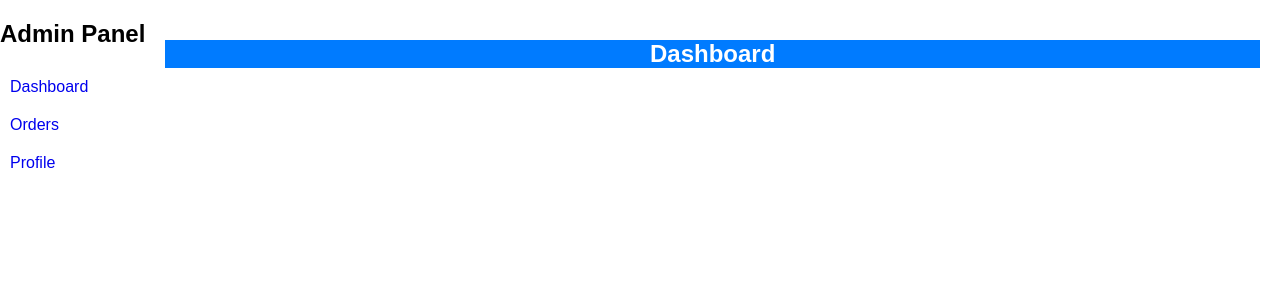
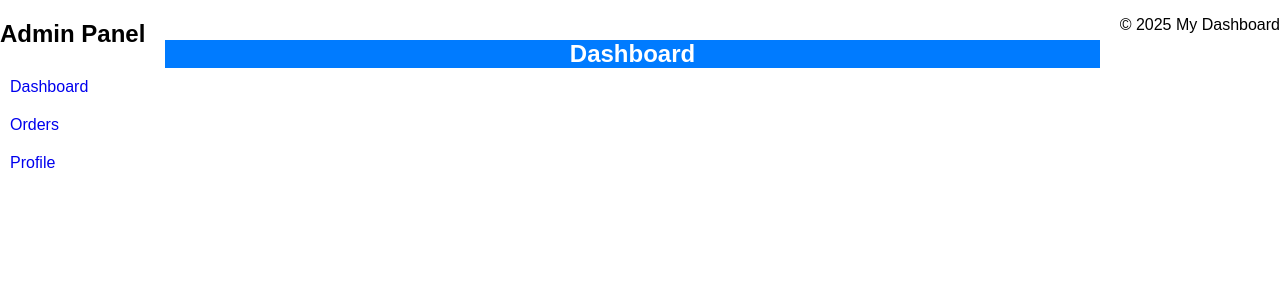
Before and after one commit to faizalnursaori/django_playground, a Django app: template templates/dashboard/dashboard_base.html in a window 1280 px wide. Shown: the top 300 px of the page. Run offline with Django 5.2, Linux system fonts and the light colour scheme; the template is opened without the code that fills it, so the values that code supplies are empty.

Commit message:
feat: add include context

```diff
--- a/templates/dashboard/dashboard_base.html
+++ b/templates/dashboard/dashboard_base.html
@@ -37,12 +37,7 @@
 </head>
 
 <body>
-  <div class="sidebar">
-    <h2>Admin Panel</h2>
-    <a href="{% url 'dashboard_home' %}">Dashboard</a>
-    <a href="{% url 'dashboard_orders' %}">Orders</a>
-    <a href="{% url 'dashboard_profile' %}">Profile</a>
-  </div>
+  {% include "dashboard/dashboard_sidebar.html" %}
 
   <div class="main-content">
     <div class="navbar">
@@ -55,6 +50,8 @@
       </div>
     </div>
   </div>
+
+  {% include "dashboard/dashboard_footer.html" %}
 </body>
 
 </html>
--- /dev/null
+++ b/templates/dashboard/dashboard_footer.html
@@ -0,0 +1,3 @@
+<footer>
+  <p>&copy; 2025 My Dashboard</p>
+</footer>
--- /dev/null
+++ b/templates/dashboard/dashboard_sidebar.html
@@ -0,0 +1,6 @@
+<div class="sidebar">
+  <h2>Admin Panel</h2>
+  <a href="{% url 'dashboard_home' %}">Dashboard</a>
+  <a href="{% url 'dashboard_orders' %}">Orders</a>
+  <a href="{% url 'dashboard_profile' %}">Profile</a>
+</div>
```
